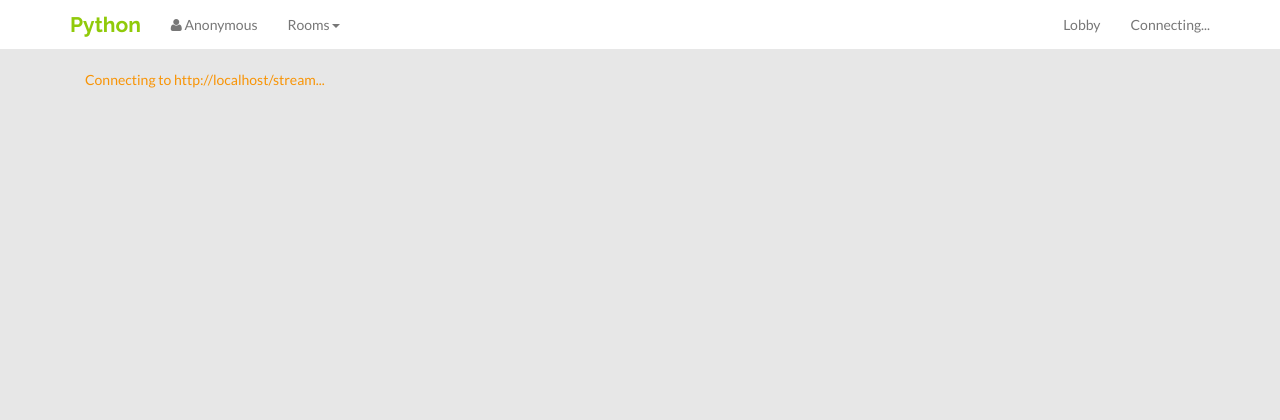
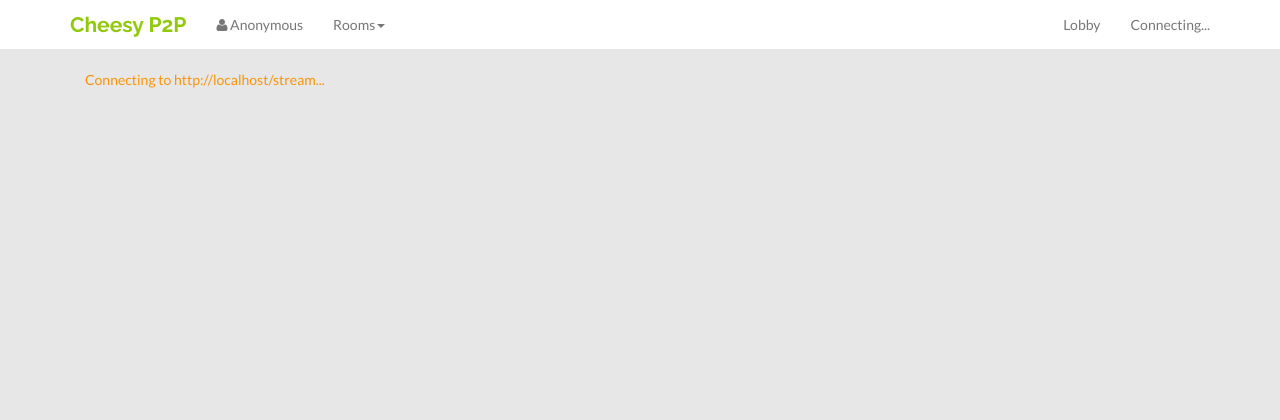
Before and after one commit to chalasr/Flask-P2P, a Flask app: page / in a window 1280 px wide. Shown: the top 420 px of the page. Run offline with Flask 2, Linux system fonts and the light colour scheme; data that the repository does not hold is empty; some libraries are stand-ins or nearby versions.

Commit message:
add README + change navbar label

```diff
--- a/templates/index.html
+++ b/templates/index.html
@@ -22,7 +22,7 @@
                     <span class="sr-only">Toggle navigation</span>
                     <span class="fa fa-plus fa-2x"></span>
                 </button>
-                <a class="navbar-brand" href="#">Python</a>
+                <a class="navbar-brand" href="#">Cheesy P2P</a>
             </div>
 
             <div id="navbar" class="navbar-collapse collapse">
```
Also changed, not shown: README.md.
